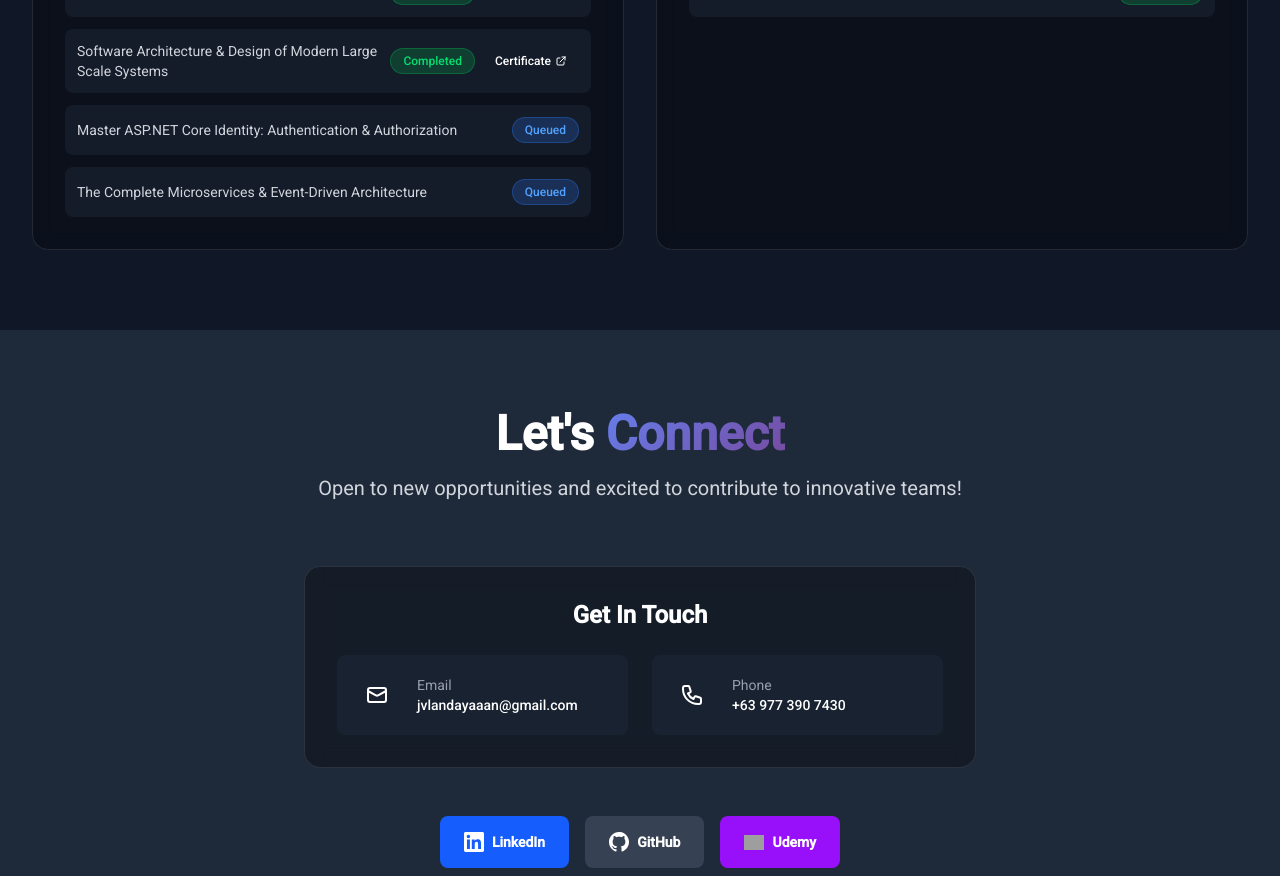
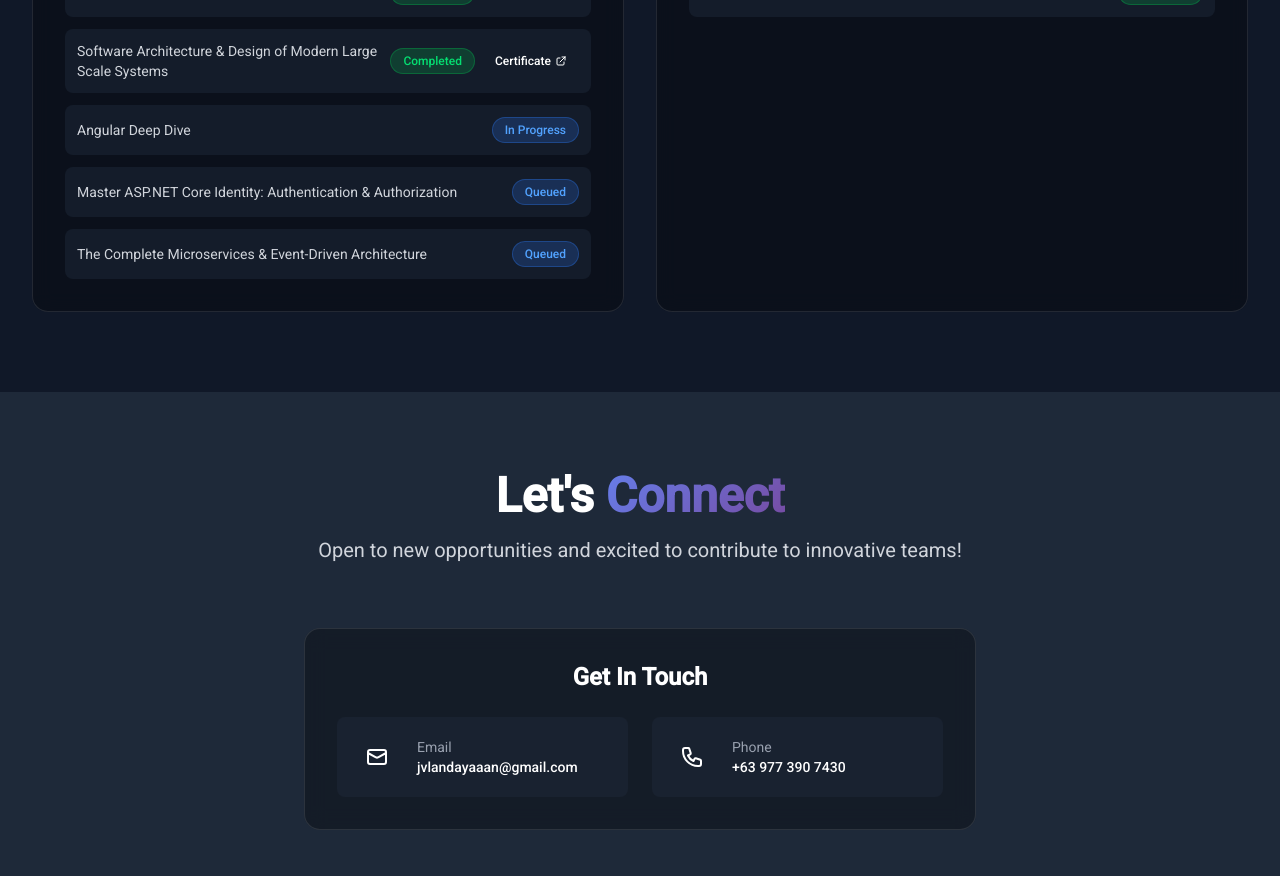
Before and after one commit to JVLandayan/angular-portfolio, an Angular app: page / in a window 1280 px wide. Shown: the part 5700-6576 px from the top of the page. Built offline with nearby package versions, Linux system fonts and the light colour scheme; grey boxes are pictures that could not be loaded.

Commit message:
Add angular deep dive and set it to in_progress

```diff
--- a/src/app/app.ts
+++ b/src/app/app.ts
@@ -196,6 +196,10 @@ export class App {
           certificateUrl:"https://www.udemy.com/certificate/UC-8d9da81d-282f-49b0-97f3-7417767aa230/"
         },
         {
+          name: 'Angular Deep Dive',
+          status: CERTIFICATION_STATUS.INPROGRESS,
+        },
+        {
           name: 'Master ASP.NET Core Identity: Authentication & Authorization',
           status: CERTIFICATION_STATUS.QUEUED,
         },
```
